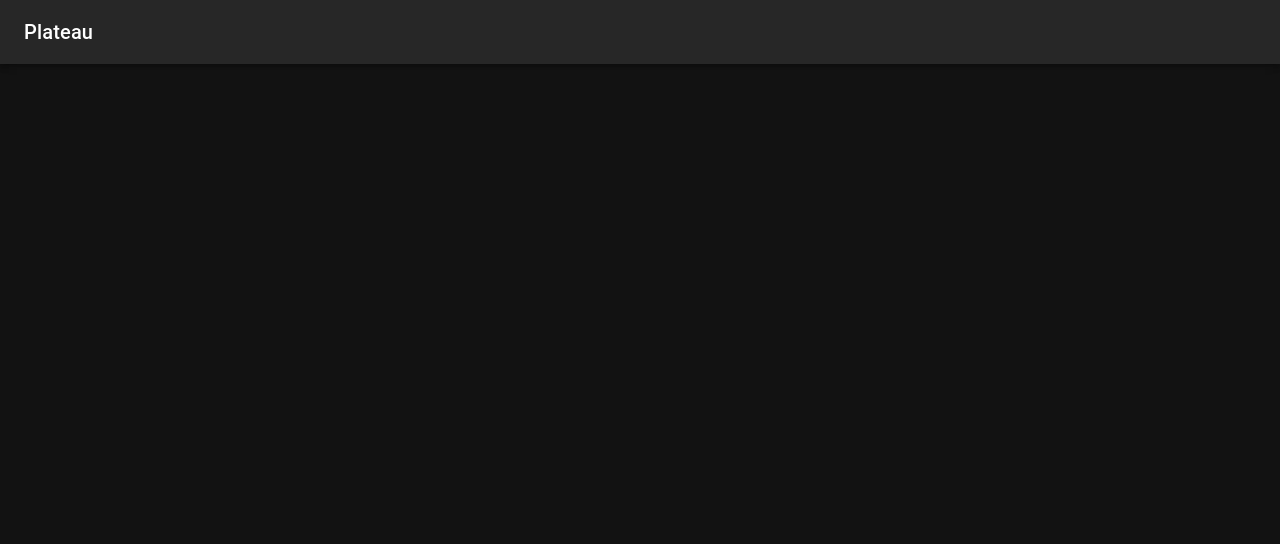
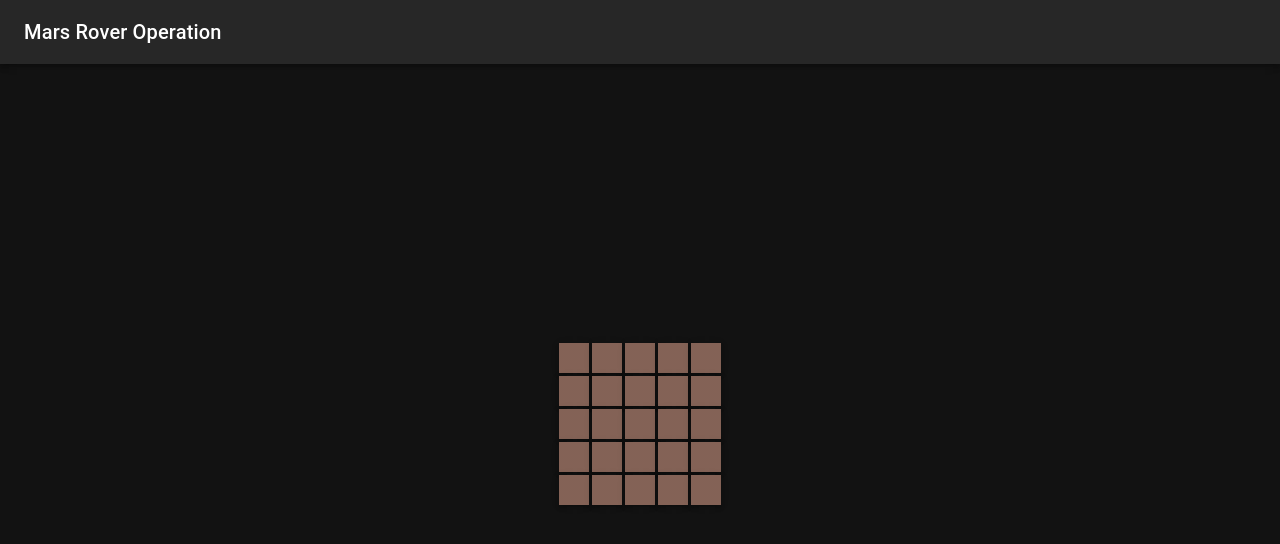
Before and after one commit to namaeconde/MarsRover-Visualizer, a React (Create React App) app: page / in a window 1280 px wide. Shown: the top 544 px of the page. Built offline with nearby package versions, Linux system fonts and the light colour scheme.

Commit message:
Add terrain to App with default width and height

```diff
--- a/src/App.tsx
+++ b/src/App.tsx
@@ -1,10 +1,17 @@
+import CssBaseline from '@mui/material/CssBaseline';
 import AppBar from '@mui/material/AppBar';
 import Container from '@mui/material/Container';
 import Toolbar from '@mui/material/Toolbar';
 import Typography from '@mui/material/Typography';
+import Terrain from './components/Terrain';
+
+const DEFAULT_WIDTH = 5
+const DEFAULT_HEIGHT = 5
 
 const App = () => {
   return (
+    <>
+      <CssBaseline />
       <AppBar position="static">
         <Container maxWidth="xl">
           <Toolbar disableGutters>
@@ -13,11 +20,13 @@ const App = () => {
               noWrap
               component="div"
             >
-            Plateau
+              Mars Rover Operation
             </Typography>
           </Toolbar>
         </Container>
       </AppBar>
+      <Terrain width={DEFAULT_WIDTH} height={DEFAULT_HEIGHT} />
+    </>
   );
 }
 
--- a/src/index.tsx
+++ b/src/index.tsx
@@ -2,7 +2,6 @@ import React from 'react';
 import ReactDOM from 'react-dom';
 import App from './App';
 import reportWebVitals from './reportWebVitals';
-import CssBaseline from '@mui/material/CssBaseline';
 import { ThemeProvider } from '@mui/material/styles';
 import { darkTheme } from './theme';
 
@@ -12,7 +11,6 @@ import { darkTheme } from './theme';
 ReactDOM.render(
   <React.StrictMode>
   <ThemeProvider theme={darkTheme}>
-    <CssBaseline />
     <App/>
   </ThemeProvider>
   </React.StrictMode>,
```
Lines whose indentation alone changed are shown as unchanged.
